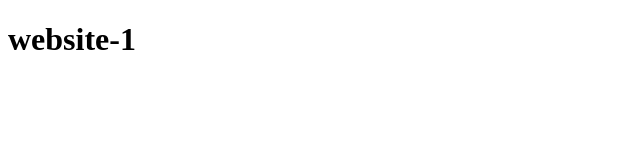
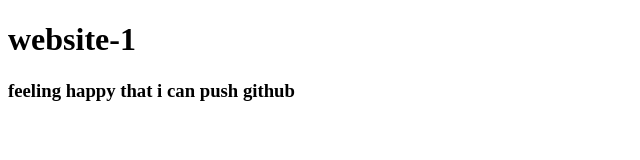
Before and after one commit to muhidhossain/website-1, a plain HTML site: page index.html in a window 1280 px wide. Shown: the whole page, without its empty margins (0-640 px from the left). Drawn offline with Linux system fonts and the light colour scheme.

Commit message:
learned github

```diff
--- a/index.html
+++ b/index.html
@@ -7,5 +7,6 @@
 </head>
 <body>
     <h1>website-1</h1>
+    <h3>feeling happy that i can push github</h3>
 </body>
 </html>
```
